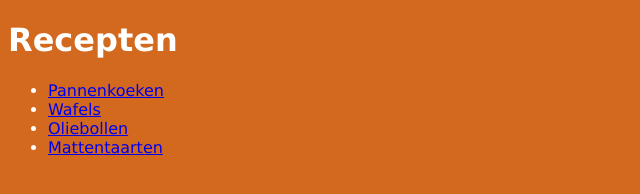
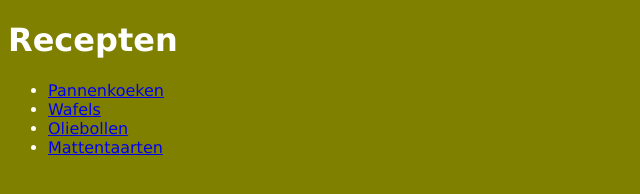
Before and after one commit to hendrikdebuck/recepten, a plain HTML site: page index.html in a window 1280 px wide. Shown: the whole page, without its empty margins (0-640 px from the left). Drawn offline with Linux system fonts and the light colour scheme.

Commit message:
achtergrond olive

```diff
--- a/default.css
+++ b/default.css
@@ -1,5 +1,5 @@
 body {
 	font-family: verdana;
-	background-color: Chocolate;
+	background-color: Olive;
 	color: white;
 }
```
